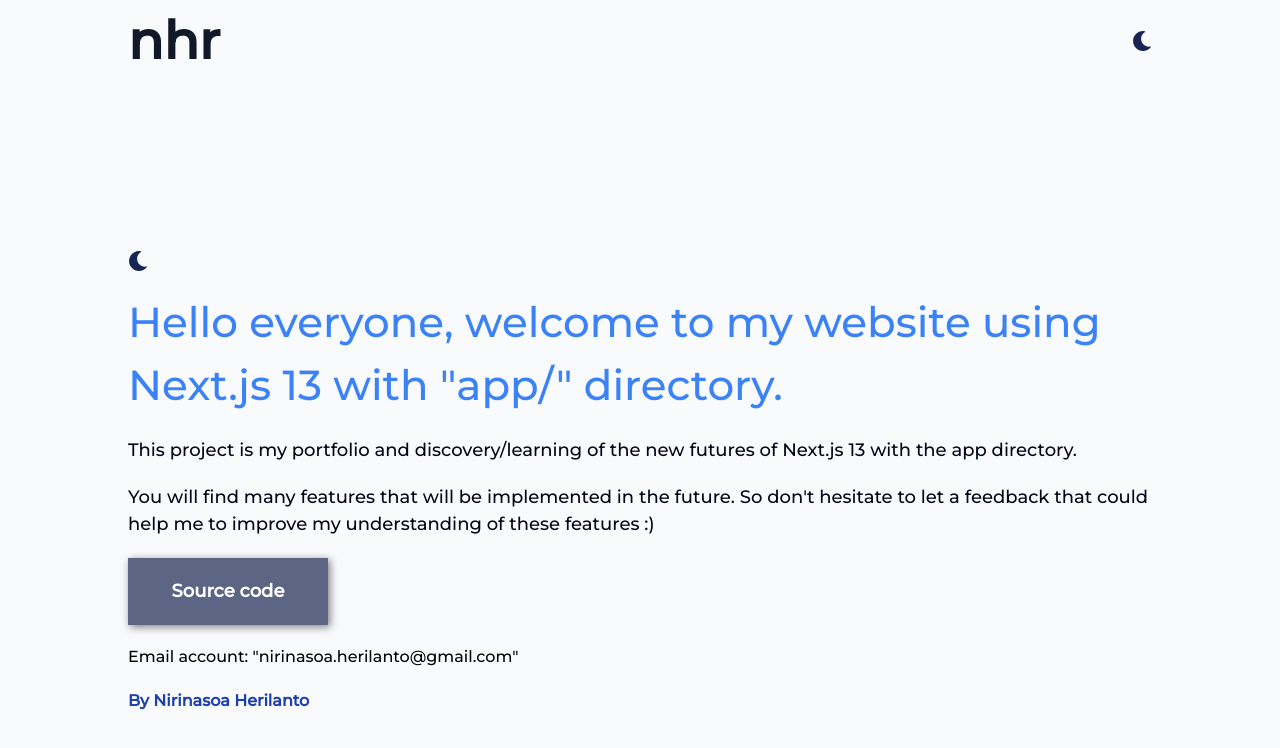
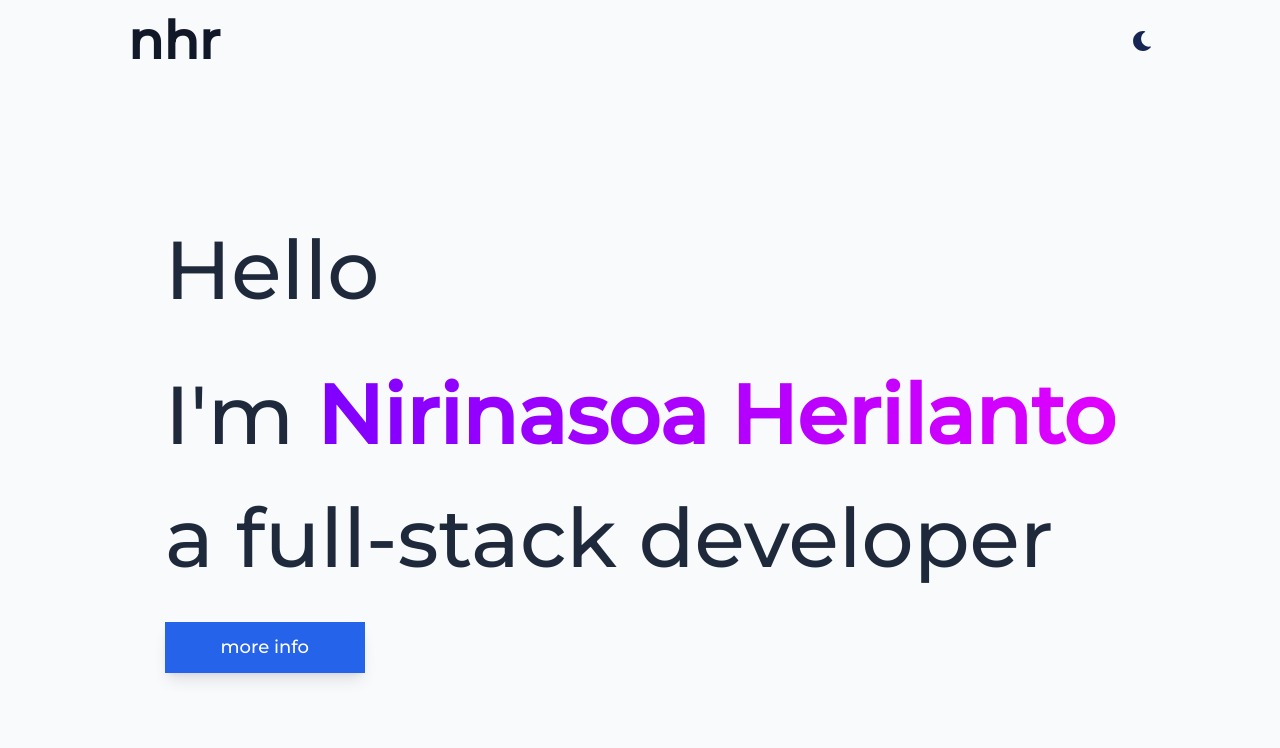
Before and after one commit to nirinasoa-herilanto/portfolio, a Next.js app: page / in a window 1280 px wide. Shown: the top 748 px of the page. Built offline with nearby package versions, Linux system fonts and the light colour scheme.

Commit message:
update homepage

```diff
--- a/app/layout.tsx
+++ b/app/layout.tsx
@@ -26,7 +26,7 @@ export default function RootLayout({
         <ThemeWrapper>
           <AppStoreProvider>
             <Header />
-            <main>{children}</main>
+            <main className="fit">{children}</main>
           </AppStoreProvider>
         </ThemeWrapper>
       </body>
--- a/app/page.tsx
+++ b/app/page.tsx
@@ -1,9 +1,9 @@
-import { Welcoming } from '@nhr/components';
+import { Hero } from '@nhr/components';
 
-export default function Home() {
+export default function Homepage() {
   return (
-    <div className="w-full h-screen flex justify-center items-center">
-      <Welcoming />
-    </div>
+    <section className="homepage flex justify-center items-center">
+      <Hero />
+    </section>
   );
 }
```
